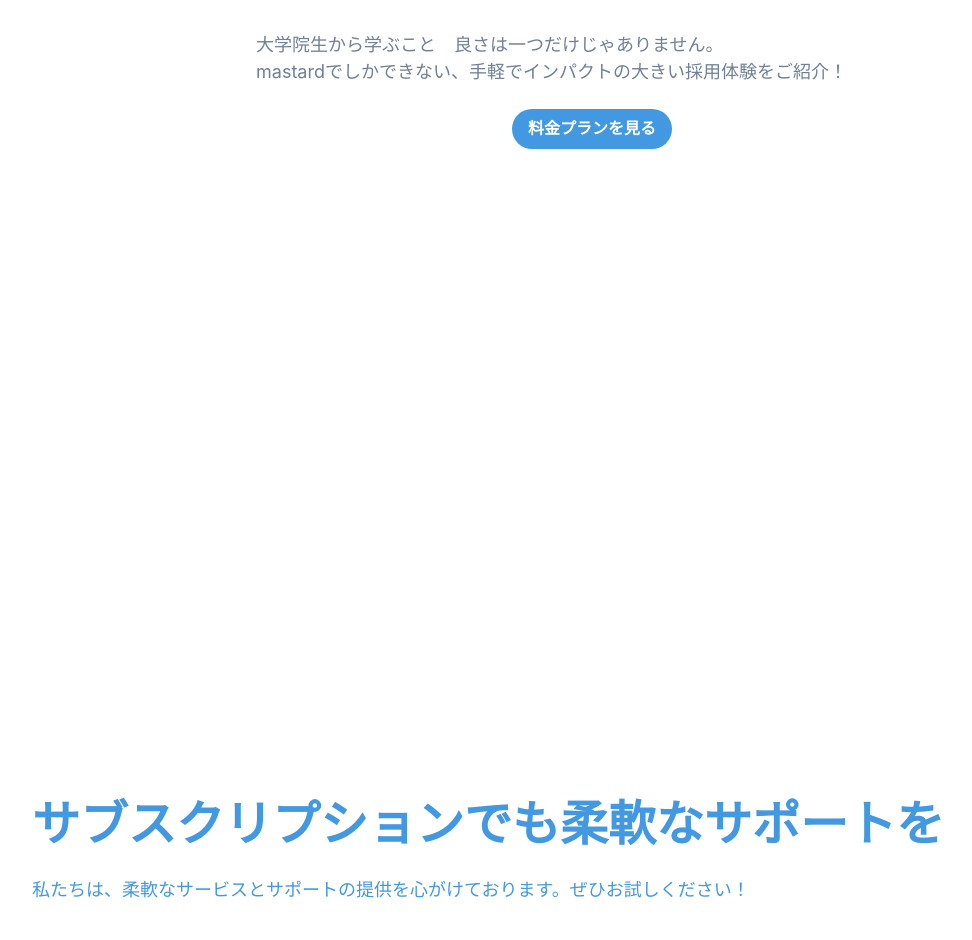
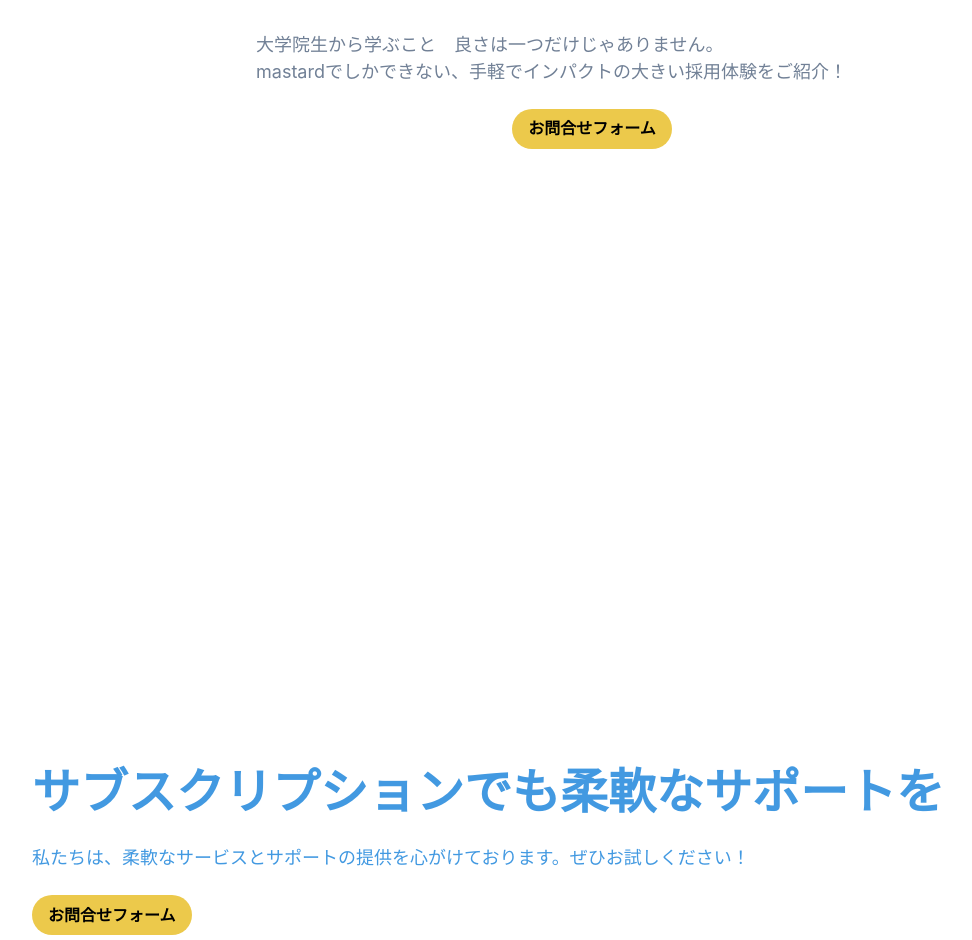
Before and after one commit to CoreForceNITech/mastard, a React (Create React App) app in the folder mastardlp/: page / in a window 1280 px wide. Shown: the part 1292-2232 px from the top of the page, without its empty margins (48-1020 px from the left). Built offline with nearby package versions, Linux system fonts and the light colour scheme.

Commit message:
ver0.0.42 UIの微修正

```diff
--- a/mastardlp/src/pages/Start.tsx
+++ b/mastardlp/src/pages/Start.tsx
@@ -9,12 +9,12 @@ import {
     Box,
     Center,
 } from '@chakra-ui/react';
-import { Link } from "react-router-dom";
 import logo from '../images/manabale_logo.png';
 import { Recruit } from "../components/Recruit";
 import { Header } from '../components/Header';
 import { Footer } from '../components/Footer';
 import { DemoRegisterButton } from "../components/DemoRegisterButton";
+import { InquiryButton } from '../components/InquiryButton';
 
 export function Start() {
     return (
@@ -66,15 +66,9 @@ export function Start() {
                             mastardでしかできない、手軽でインパクトの大きい採用体験をご紹介！
                         </Text>
                         <Stack align={'center'} justify={'center'} direction={{ base: 'column', md: 'row' }} spacing={4}>
-                            <Button
-                                rounded={'full'}
-                                bg={'blue.400'}
-                                color={'white'}
-                                _hover={{
-                                    bg: 'blue.500',
-                                }}>
-                                料金プランを見る
-                            </Button>
+                            <div>
+                                <InquiryButton />
+                            </div>
                         </Stack>
                     </Stack>
                 </Flex>
@@ -92,6 +86,9 @@ export function Start() {
                         <Text fontSize={{ base: 'md', lg: 'lg' }} color={'blue.400'}>
                             私たちは、柔軟なサービスとサポートの提供を心がけております。ぜひお試しください！
                         </Text>
+                        <div>
+                            <InquiryButton />
+                        </div>
                     </Stack>
                 </Flex>
             </Stack>
```
